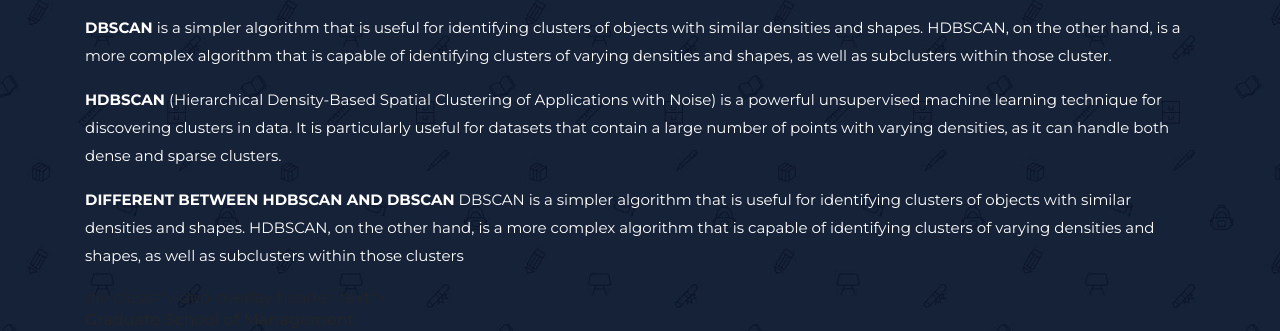
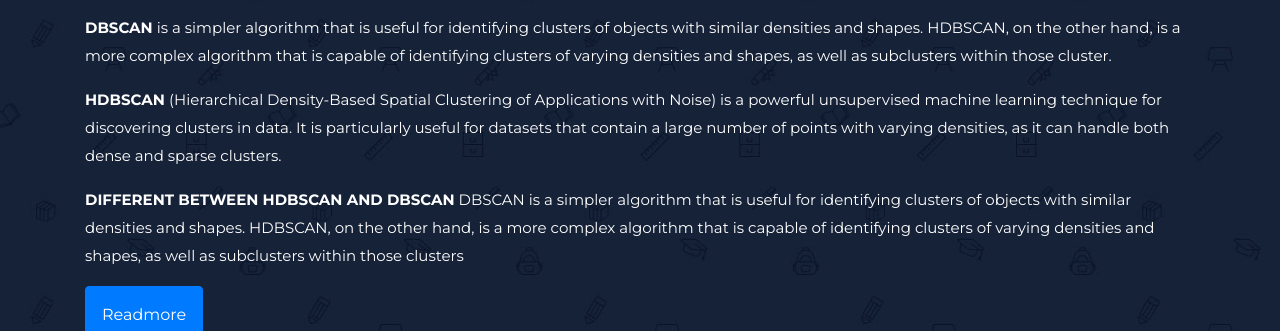
Before and after one commit to Ebraceesay/Ebraceesay.github.io, a plain HTML site: page blog.html in a window 1280 px wide. Shown: the part 174-505 px from the top of the page. Drawn offline with nearby package versions, Linux system fonts and the light colour scheme.

Commit message:
Update blog.html

```diff
--- a/blog.html
+++ b/blog.html
@@ -85,6 +85,7 @@ https://templatemo.com/tm-557-hdbscan
                         </div>
                       </div>
                     </article>
+                    <p><a href="#" class="btn btn-primary py-3 px-3">Readmore</a></p>
                     div class="video-overlay header-text">
                     <div class="caption">
                         <h6>Graduate School of Management</h6>
```
